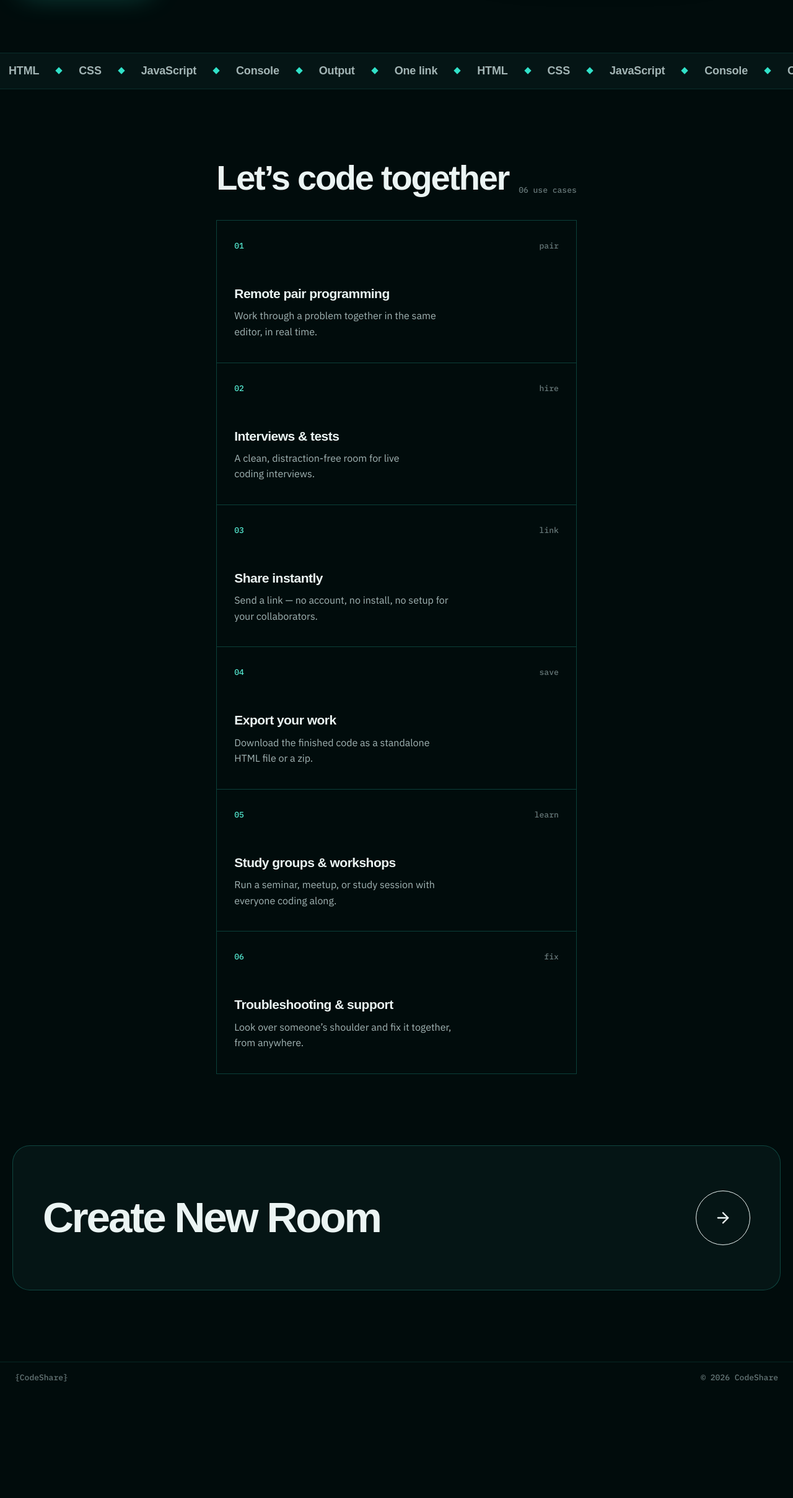
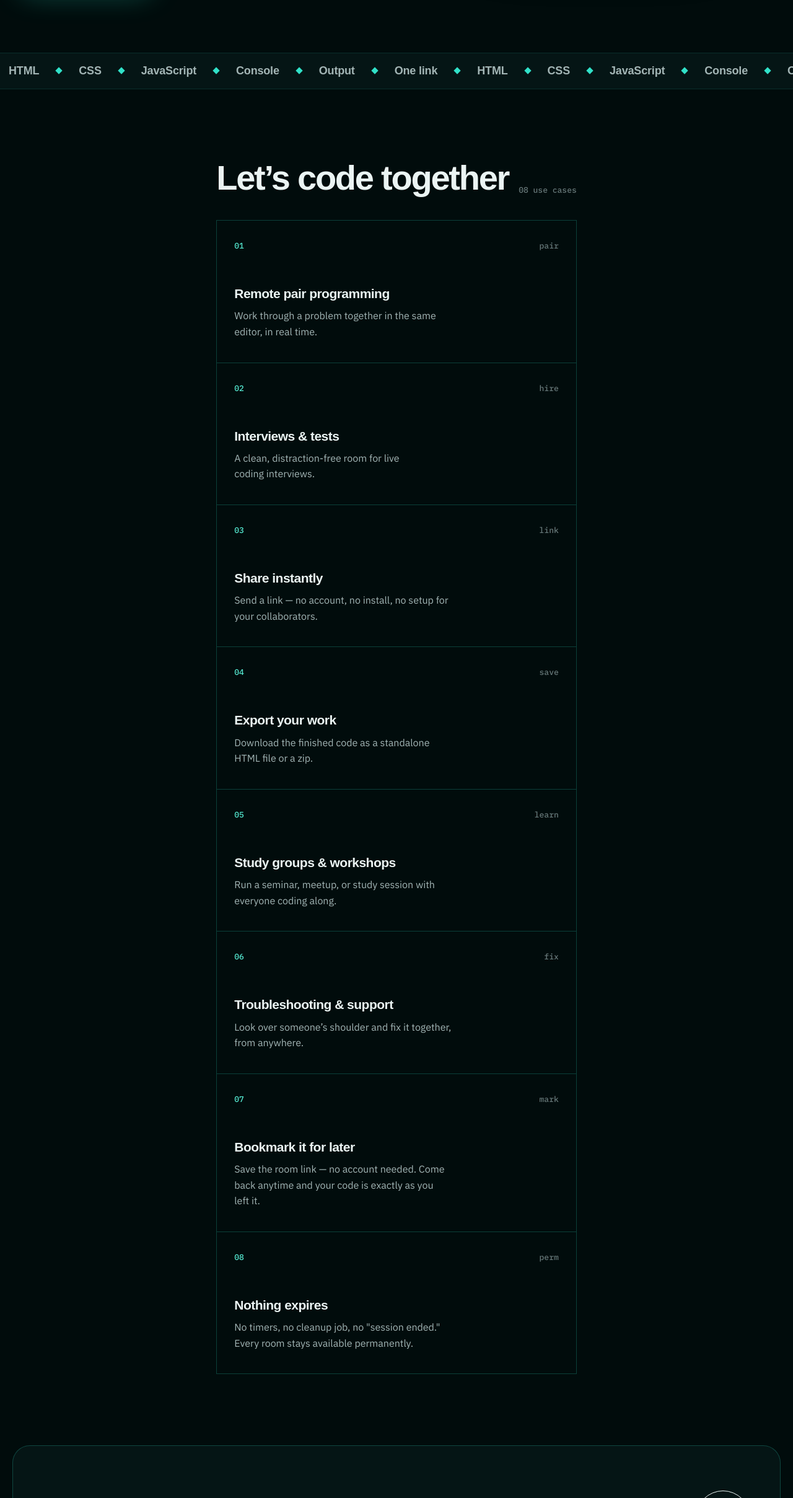
Before and after one commit to deepanshushukla/codeshare, a React (Vite) app: page / in a window 1280 px wide. Shown: the part 698-3115 px from the top of the page at 62% size. Before the commit the page ends 2945 px from the top, so only its background shows below. Built offline with nearby package versions, Linux system fonts and the light colour scheme; no server answers; a web font is replaced by a local one.

Commit message:
added two more card

```diff
--- a/src/routes/Landing.tsx
+++ b/src/routes/Landing.tsx
@@ -44,6 +44,18 @@ const FEATURES = [
     title: 'Troubleshooting & support',
     description: 'Look over someone’s shoulder and fix it together, from anywhere.',
     tag: 'fix',
+  },
+  {
+    n: '07',
+    title: 'Bookmark it for later',
+    description: 'Save the room link — no account needed. Come back anytime and your code is exactly as you left it.',
+    tag: 'mark',
+  },
+  {
+    n: '08',
+    title: 'Nothing expires',
+    description: 'No timers, no cleanup job, no "session ended." Every room stays available permanently.',
+    tag: 'perm',
   },
 ];
 
@@ -180,7 +192,7 @@ export default function Landing() {
       <section className={styles.features}>
         <div className={styles.featuresHeader}>
           <h2>Let&rsquo;s code together</h2>
-          <span className={styles.featuresCount}>06 use cases</span>
+          <span className={styles.featuresCount}>08 use cases</span>
         </div>
         <div className={styles.featureGrid}>
           {FEATURES.map(({ n, title, description, tag }) => (
```
